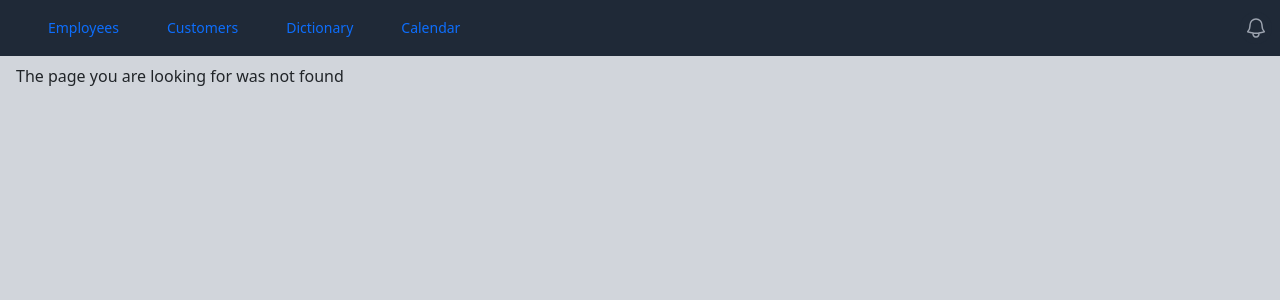
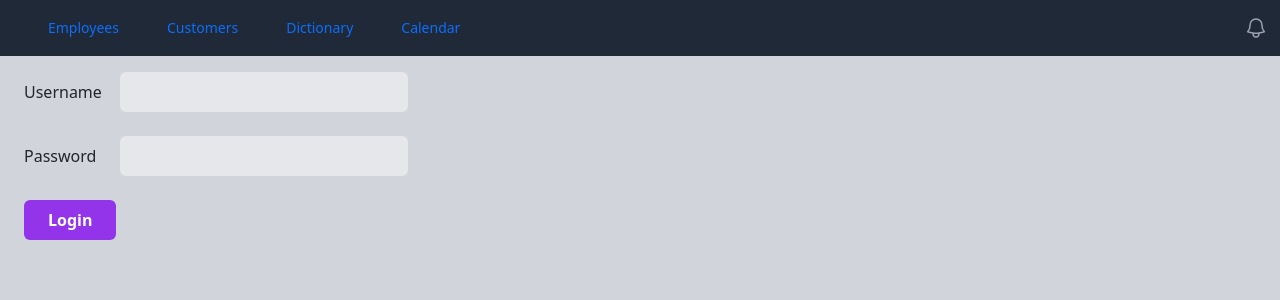
Before and after one commit to jonwestman/react, a React (Create React App) app: page /login in a window 1280 px wide. Before the commit this address had no page. Shown: the top 300 px of the page. Built offline with nearby package versions, Linux system fonts and the light colour scheme.

Commit message:
added login form

```diff
--- a/src/App.js
+++ b/src/App.js
@@ -1,30 +1,32 @@
-import './index.css';
-import Employee from './components/Employee';
-import { useState } from 'react';
-import AddEmployee from './components/AddEmployee';
-import {v4 as uuidv4} from 'uuid';
-import EditEmployee from './components/EditEmployee';
-import Header from './components/Header';
-import Employees from './pages/Employees';
-import {BrowserRouter, Routes, Route} from 'react-router-dom';
-import Customers from './pages/Customers';
-import Dictionary from './pages/Dictionary';
-import Definition from './pages/Definition';
-import NotFound from './components/NotFound';
-import Customer from './pages/Customer';
+import "./index.css";
+import Employee from "./components/Employee";
+import { useState } from "react";
+import AddEmployee from "./components/AddEmployee";
+import { v4 as uuidv4 } from "uuid";
+import EditEmployee from "./components/EditEmployee";
+import Header from "./components/Header";
+import Employees from "./pages/Employees";
+import { BrowserRouter, Routes, Route } from "react-router-dom";
+import Customers from "./pages/Customers";
+import Dictionary from "./pages/Dictionary";
+import Definition from "./pages/Definition";
+import NotFound from "./components/NotFound";
+import Customer from "./pages/Customer";
+import Login from "./pages/Login";
 
 function App() {
   return (
     <BrowserRouter>
       <Header>
         <Routes>
-          <Route path='/employees' element={<Employees />} />
-          <Route path='/dictionary' element={<Dictionary />} />
-          <Route path='/dictionary/:search' element={<Definition />} />
-          <Route path='/customers' element={<Customers />} />
-          <Route path='/customers/:id' element={<Customer />} />
-          <Route path='/404' element={<NotFound />} />
-          <Route path='*' element={<NotFound />} />
+          <Route path="/employees" element={<Employees />} />
+          <Route path="/dictionary" element={<Dictionary />} />
+          <Route path="/dictionary/:search" element={<Definition />} />
+          <Route path="/customers" element={<Customers />} />
+          <Route path="/customers/:id" element={<Customer />} />
+          <Route path="/login" element={<Login />} />
+          <Route path="/404" element={<NotFound />} />
+          <Route path="*" element={<NotFound />} />
         </Routes>
       </Header>
     </BrowserRouter>
--- a/src/pages/Customer.js
+++ b/src/pages/Customer.js
@@ -31,6 +31,8 @@ export default function Customer() {
         if (response.status === 404) {
           //render av 404 component in this page
           setNotFound(true);
+        } else if (response.status === 401) {
+          navigate("/login");
         }
 
         if (!response.ok) {
--- a/src/pages/Customers.js
+++ b/src/pages/Customers.js
@@ -1,5 +1,5 @@
 import { useEffect, useState } from "react";
-import { Link } from "react-router-dom";
+import { Link, useNavigate } from "react-router-dom";
 import AddCustomer from "../components/AddCustomer";
 import { baseUrl } from "../shared";
 
@@ -11,10 +11,17 @@ export default function Customers() {
     setShow(!show);
   }
 
+  const navigate = useNavigate();
+
   useEffect(() => {
     const url = baseUrl + "api/customers";
     fetch(url)
-      .then((response) => response.json())
+      .then((response) => {
+        if (response.status === 401) {
+          navigate("/login");
+        }
+        return response.json();
+      })
       .then((data) => {
         setCustomers(data.customers);
       });
--- /dev/null
+++ b/src/pages/Login.js
@@ -0,0 +1,69 @@
+import { useState } from "react";
+import { baseUrl } from "../shared";
+
+export default function Login() {
+  const [username, setUserName] = useState();
+  const [password, setPassword] = useState();
+
+  function login(e) {
+    e.preventDefault();
+    const url = baseUrl + "api/token/";
+    fetch(url, {
+      method: "POST",
+      headers: {
+        "Content-type": "application/json",
+      },
+      body: JSON.stringify({
+        username: username,
+        password: password,
+      }),
+    })
+      .then((response) => {
+        return response.json();
+      })
+      .then((data) => {
+        console.log(data);
+      });
+  }
+
+  return (
+    <form className="m-2 w-full max-w-sm" id="customer" onSubmit={login}>
+      <div className="md:flex md:items-center mb-6">
+        <div className="md:w-1/4">
+          <label for="username">Username</label>
+        </div>
+
+        <div className="md:w-3/4">
+          <input
+            id="username"
+            className="bg-gray-200 appearance-none border-2 border-gray-200 rounded w-full py-2 px-4 text-gray-700 leading-tight focus:outline-none focus:bg-white focus:border-purple-500"
+            type="text"
+            value={username}
+            onChange={(e) => {
+              setUserName(e.target.value);
+            }}
+          />
+        </div>
+      </div>
+      <div className="md:flex md:items-center mb-6">
+        <div className="md:w-1/4">
+          <label for="password">Password</label>
+        </div>
+        <div className="md:w-3/4">
+          <input
+            id="password"
+            className="bg-gray-200 appearance-none border-2 border-gray-200 rounded w-full py-2 px-4 text-gray-700 leading-tight focus:outline-none focus:bg-white focus:border-purple-500"
+            type="password"
+            value={password}
+            onChange={(e) => {
+              setPassword(e.target.value);
+            }}
+          />
+        </div>
+      </div>
+      <button className="no-underline bg-purple-600 hover:bg-purple-700 text-white font-bold py-2 px-4 rounded">
+        Login
+      </button>
+    </form>
+  );
+}
```
